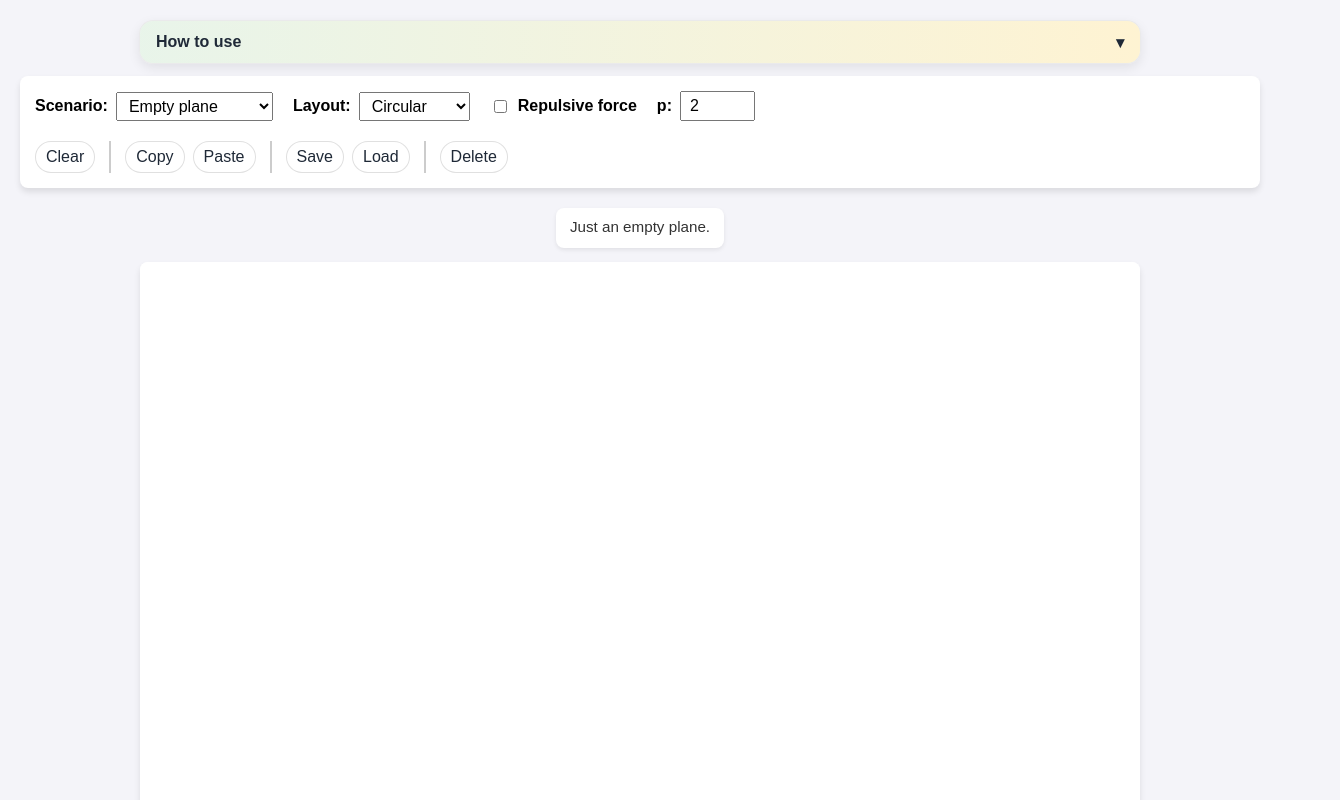
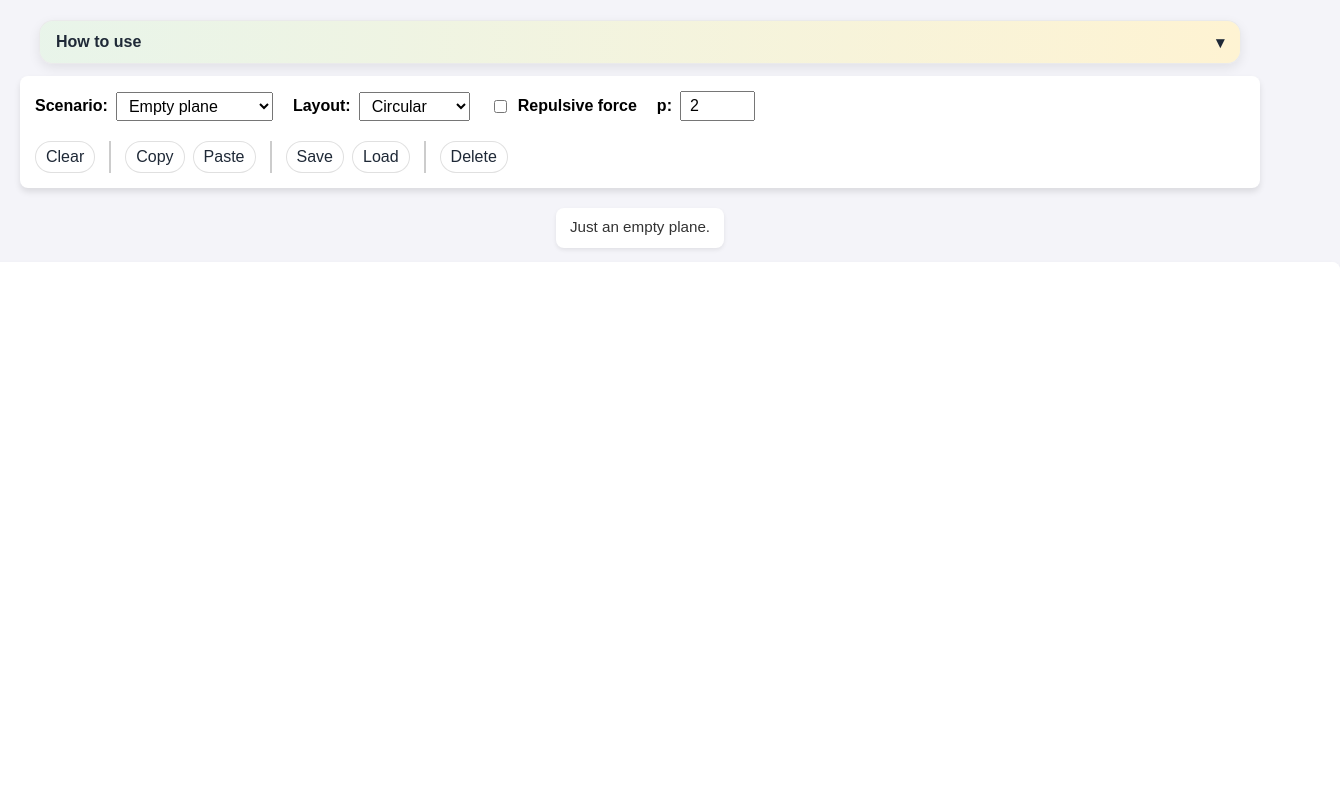
Before and after one commit to whaypr/token-reconfiguration, a website built with Vite: page index.html in a window 1280 px wide. Shown: the top 800 px of the page, 1340 px wide, since content can reach past the window. Built offline with nearby package versions, Linux system fonts and the light colour scheme.

Commit message:
Enable larger zoom-out & make panels wider

```diff
--- a/index.html
+++ b/index.html
@@ -74,7 +74,7 @@
 
     <input id="selectionImportInput" type="file" accept="application/json" hidden>
 
-    <svg width="1000" height="800"></svg>
+    <svg width="1400" height="800"></svg>
 
     <script type="module" src="/src/main.ts"></script>
 </body>
--- a/src/core.ts
+++ b/src/core.ts
@@ -103,7 +103,7 @@ export function createPFairnessApp({
         .force("center", null);
 
     const zoomBehavior = d3.zoom<SVGSVGElement, unknown>()
-        .scaleExtent([0.5, 3])
+        .scaleExtent([0.15, 3])
         .filter((event: MouseEvent | WheelEvent) => event.type === "wheel" || (event.type === "mousedown" && event.button === 0) || event.type === "dblclick")
         .on("zoom", (event: D3ZoomEvent<SVGSVGElement, unknown>) => {
             currentTransform = event.transform;
--- a/style.css
+++ b/style.css
@@ -37,7 +37,7 @@ svg:active {
 }
 
 .instructions-panel {
-    width: min(100%, 1000px);
+    width: min(100%, 1200px);
     margin-bottom: 12px;
     border-radius: 14px;
     border: 1px solid rgba(0, 0, 0, 0.08);
```
